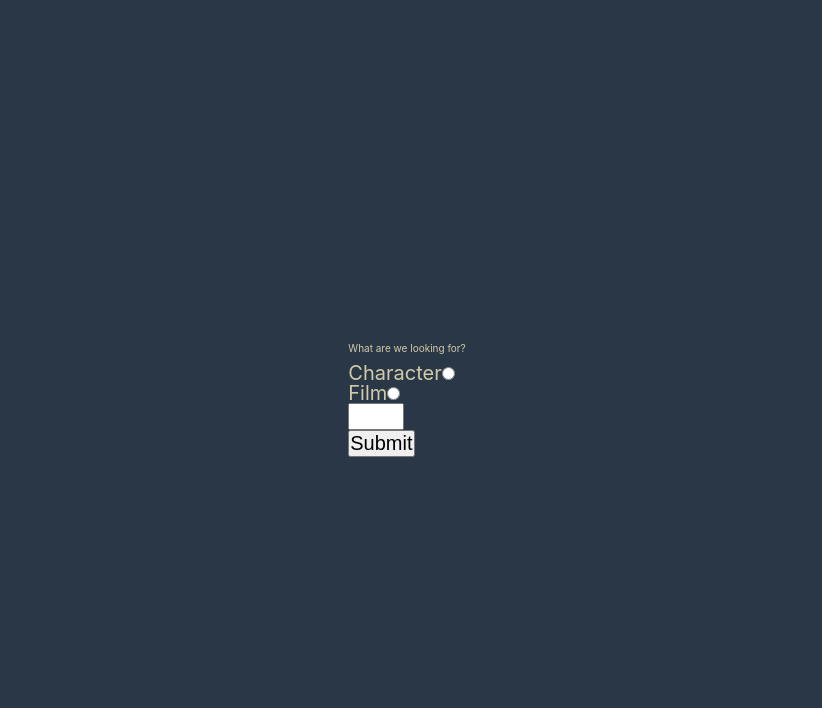
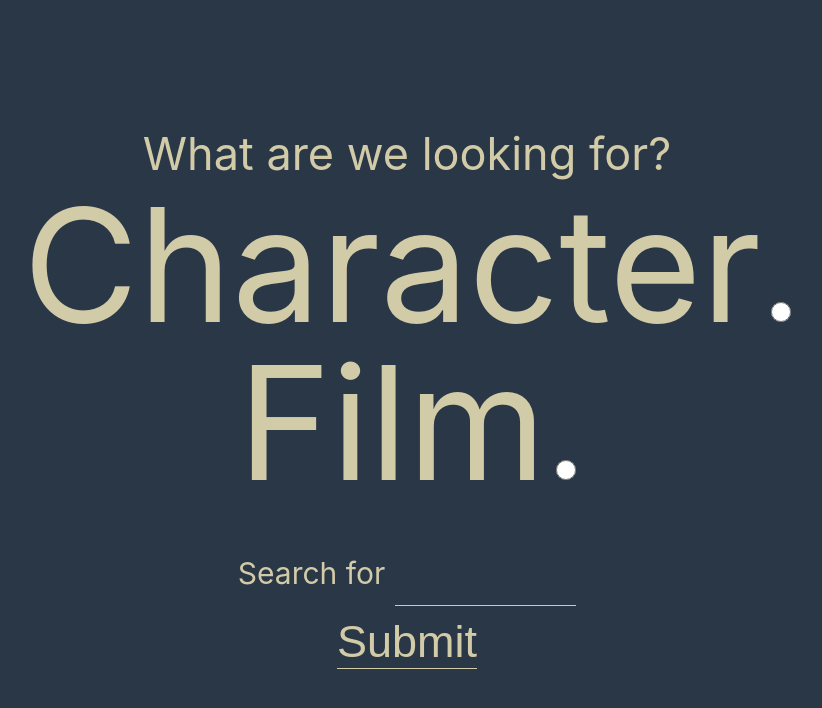
Before and after one commit to in43sh/code-the-dream-assignment, a React (Vite) app: page / in a window 1280 px wide. Shown: the top 708 px of the page, without its empty margins (233-1055 px from the left). Built offline with nearby package versions, Linux system fonts and the light colour scheme.

Commit message:
Style Form on the desktop.

```diff
--- a/src/Form.jsx
+++ b/src/Form.jsx
@@ -31,16 +31,19 @@ export const Form = () => {
     return (
         <div className="form-outer">
             <form className="form" onSubmit={handleSubmit}>
-                <p>What are we looking for?</p><br />
+                <p className="form__question">What are we looking for?</p><br />
                 <div className="form__input-container">
                     <label className="form__label" htmlFor="character">Character</label>
-                    <input className="form__radio" required type="radio" id="character" name="type" value="character" onChange={(e) => handleChange(e)} /><br />
+                    <input className="form__radio" required type="radio" id="character" name="type" value="character" onChange={(e) => handleChange(e)} />
                 </div>
                 <div className="form__input-container">
                     <label className="form__label" htmlFor="film">Film</label>
                     <input className="form__radio" required type="radio" id="film" name="type" value="film" onChange={(e) => handleChange(e)} />
                 </div>
-                <input className="form__number" min="1" max={inputMaxValue} required type="number" id="number" name="id" value={formValues.id} onChange={handleChange} /><br/>
+                <div className="form__input-container">
+                    <span className="form__search-for">Search for</span>
+                    <input className="form__number" min="1" max={inputMaxValue} required type="number" id="number" name="id" value={formValues.id} onChange={handleChange} />
+                </div>
                 {/* <input className="form__number" min="1" max="6" required type="number" id="number" name="id" value={formValues.id} onChange={handleChange} /><br/> */}
                 {/* <input className="form__number" min="1" max="83" required type="number" id="number" name="id" value={formValues.id} onChange={handleChange} /><br/> */}
                 <button className="form__submit" type="submit">Submit</button>
--- a/src/assets/scss/layout/_layout.scss
+++ b/src/assets/scss/layout/_layout.scss
@@ -6,7 +6,18 @@
 }
 
 .form {
+  display: flex;
+  flex-direction: column;
+  align-items: center;
   place-self: center;
+
+  &__question {
+    font-size: 2rem;
+  }
+
+  &__search-for {
+    font-size: 2rem;
+  }
 
   &__radio {
     font-size: 2rem;
@@ -81,6 +92,56 @@
 }
 
 @media only screen and (min-width: 768px) {
+  .form {
+    &__input-container {
+      display: flex;
+      gap: 1rem;
+      align-items: baseline;
+    }
+
+    &__question {
+      font-size: 4.5rem;
+    }
+
+    &__search-for {
+      font-size: 3rem;
+    }
+
+    &__radio {
+      width: 2rem;
+      height: 2rem;
+      font-size: 2rem;
+    }
+
+    &__label {
+      font-size: 15.8rem;
+    }
+
+    &__number {
+      font-size: 9rem;
+      color: var(--color-secondary);
+      // width: 80rem;
+      background-color: transparent;
+      border: none;
+      border-bottom: 1px solid var(--color-secondary);
+    }
+
+    &__submit {
+      margin-top: 1rem;
+      font-size: 4.5rem;
+      background-color: transparent;
+      color: var(--color-secondary);
+      border: none;
+      border-bottom: 1px solid var(--color-secondary);
+      cursor: pointer;
+
+      &:hover {
+        // background-color: #2a3747;
+        background-color: #25313f;
+      }
+    }
+  }
+
   .section {
     padding: 17.8rem 10rem;
   }
--- a/src/assets/scss/main.css
+++ b/src/assets/scss/main.css
@@ -101,7 +101,16 @@ body {
 }
 
 .form {
+  display: flex;
+  flex-direction: column;
+  align-items: center;
   place-self: center;
+}
+.form__question {
+  font-size: 2rem;
+}
+.form__search-for {
+  font-size: 2rem;
 }
 .form__radio {
   font-size: 2rem;
@@ -165,6 +174,45 @@ body {
 }
 
 @media only screen and (min-width: 768px) {
+  .form__input-container {
+    display: flex;
+    gap: 1rem;
+    align-items: baseline;
+  }
+  .form__question {
+    font-size: 4.5rem;
+  }
+  .form__search-for {
+    font-size: 3rem;
+  }
+  .form__radio {
+    width: 2rem;
+    height: 2rem;
+    font-size: 2rem;
+  }
+  .form__label {
+    font-size: 15.8rem;
+  }
+  .form__number {
+    font-size: 9rem;
+    color: var(--color-secondary);
+    background-color: transparent;
+    border: none;
+    border-bottom: 1px solid var(--color-secondary);
+  }
+  .form__submit {
+    margin-top: 1rem;
+    font-size: 4.5rem;
+    background-color: transparent;
+    color: var(--color-secondary);
+    border: none;
+    border-bottom: 1px solid var(--color-secondary);
+    cursor: pointer;
+  }
+  .form__submit:hover {
+    background-color: #25313f;
+  }
+
   .section {
     padding: 17.8rem 10rem;
   }
```
Also changed, not shown: 1 other file (tests, documents, lock files or other folders).
